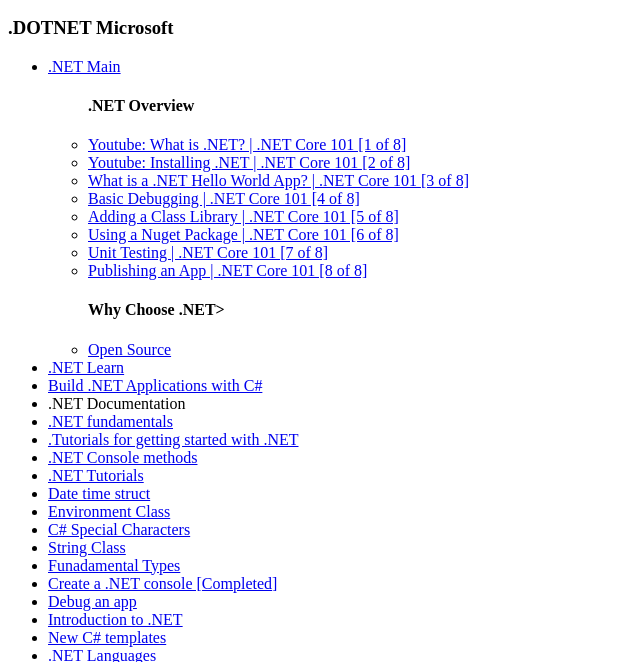
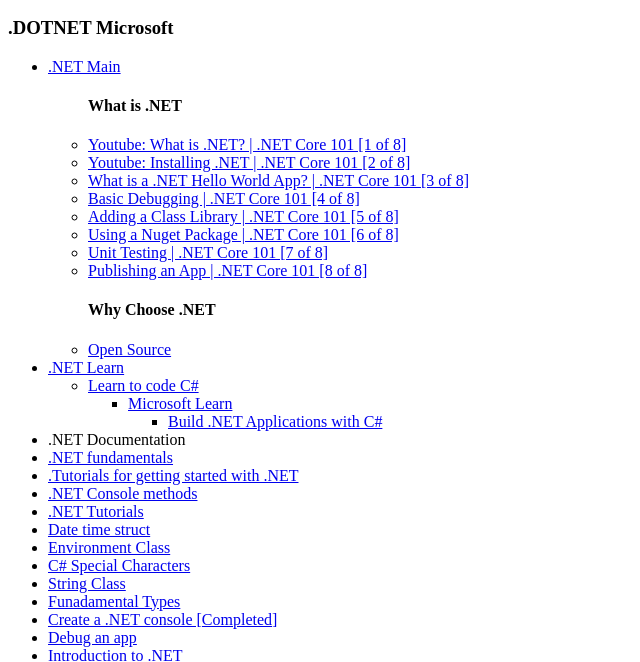
Before and after one commit to hayleyBillingham/.NET, a plain HTML site: page Resources/index.html in a window 1280 px wide. Shown: the part 136-798 px from the top of the page, without its empty margins (0-640 px from the left). Drawn offline with Linux system fonts and the light colour scheme.

Commit message:
updated: .NET added microsoft learn

```diff
--- a/Resources/index.html
+++ b/Resources/index.html
@@ -14,7 +14,7 @@ https://docs.microsoft.com/en-gb/dotnet/core/introduction<!DOCTYPE html>
       <li>
         <a href="https://dotnet.microsoft.com/en-us/">.NET Main </a>
         <ul>
-          <h4>.NET Overview</h4>
+          <h4>What is .NET</h4>
           <li>
             <a
               href="https://www.youtube.com/watch?v=eIHKZfgddLM&list=PLdo4fOcmZ0oWoazjhXQzBKMrFuArxpW80"
@@ -65,20 +65,45 @@ https://docs.microsoft.com/en-gb/dotnet/core/introduction<!DOCTYPE html>
           </li>
         </ul>
         <ul>
-          <h4>Why Choose .NET></h4>
-          <li><a href="https://dotnet.microsoft.com/en-us/platform/open-source">Open Source</a></li>
+          <h4>Why Choose .NET</h4>
+          <li>
+            <a href="https://dotnet.microsoft.com/en-us/platform/open-source"
+              >Open Source</a
+            >
+          </li>
         </ul>
       </li>
-      <li><a href="https://docs.microsoft.com/en-us/learn/">.NET Learn</a>
       <li>
-        <a href="https://docs.microsoft.com/en-gb/learn/paths/build-dotnet-applications-csharp/">Build .NET Applications with C#</a>
+        <a href="https://docs.microsoft.com/en-us/learn/">.NET Learn</a>
+        <ul>
+          <li>
+            <a href="https://dotnet.microsoft.com/en-us/learntocode"
+              >Learn to code C#</a
+            >
+            <ul>
+              <li>
+                <a
+                  href="https://docs.microsoft.com/en-gb/learn/dotnet/?WT.mc_id=dotnet-35129-website"
+                  >Microsoft Learn</a
+                >
+                <ul>
+                  <li>
+                    <a
+                      href="https://docs.microsoft.com/en-gb/learn/paths/build-dotnet-applications-csharp/"
+                      >Build .NET Applications with C#</a
+                    >
+                  </li>
+                </ul>
+              </li>
+            </ul>
+          </li>
+        </ul>
       </li>
       <li>
         <a hrefe="https://docs.microsoft.com/en-gb/dotnet/"
           >.NET Documentation</a
         >
       </li>
-
       <li>
         <a href="https://docs.microsoft.com/en-gb/dotnet/fundamentals/"
           >.NET fundamentals</a
```
